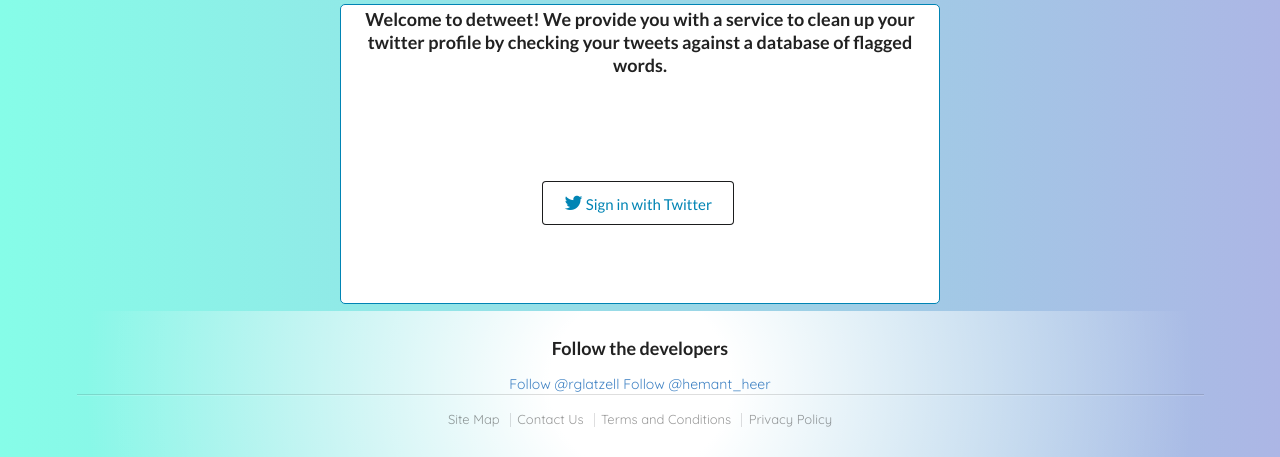
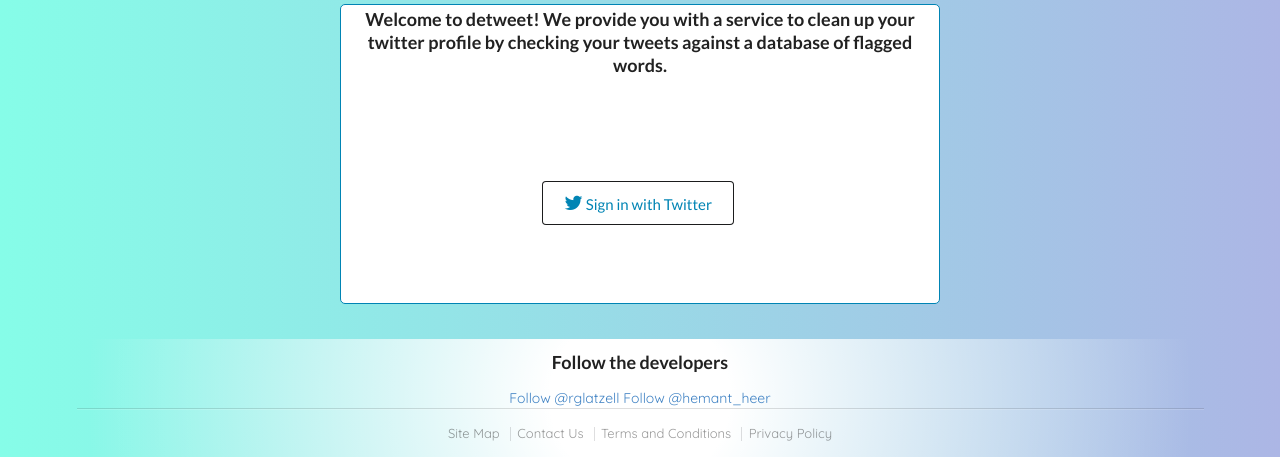
Before and after one commit to robertglatzel/detweet, a Flask app: page / in a window 1280 px wide. Shown: the part 343-800 px from the top of the page. Run offline with Flask 2, Linux system fonts and the light colour scheme; some libraries are stand-ins or nearby versions.

Commit message:
Reduced padding

```diff
--- a/web_dynamic/static/styles/styles.css
+++ b/web_dynamic/static/styles/styles.css
@@ -15,11 +15,10 @@
 }
 
 footer {
-  margin-top: 40px;
   bottom: 0;
   position: absolute;
   width: 100%;
-  padding: 2em 0 2em 0;
+  padding: 1em 0 1em 0;
   background: radial-gradient(circle, rgba(255,255,255,1) 14%, rgba(255,255,255,0) 86%);
 
 }
```
